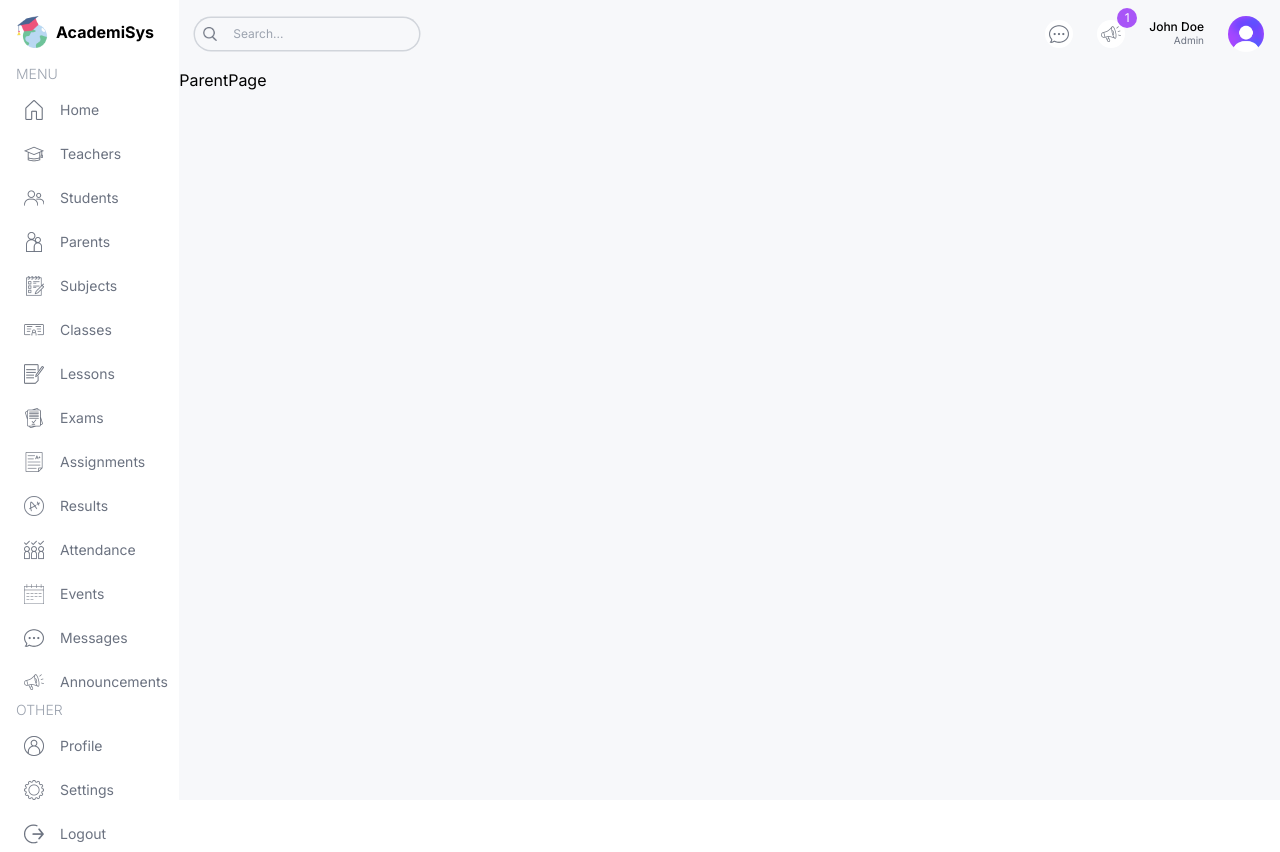
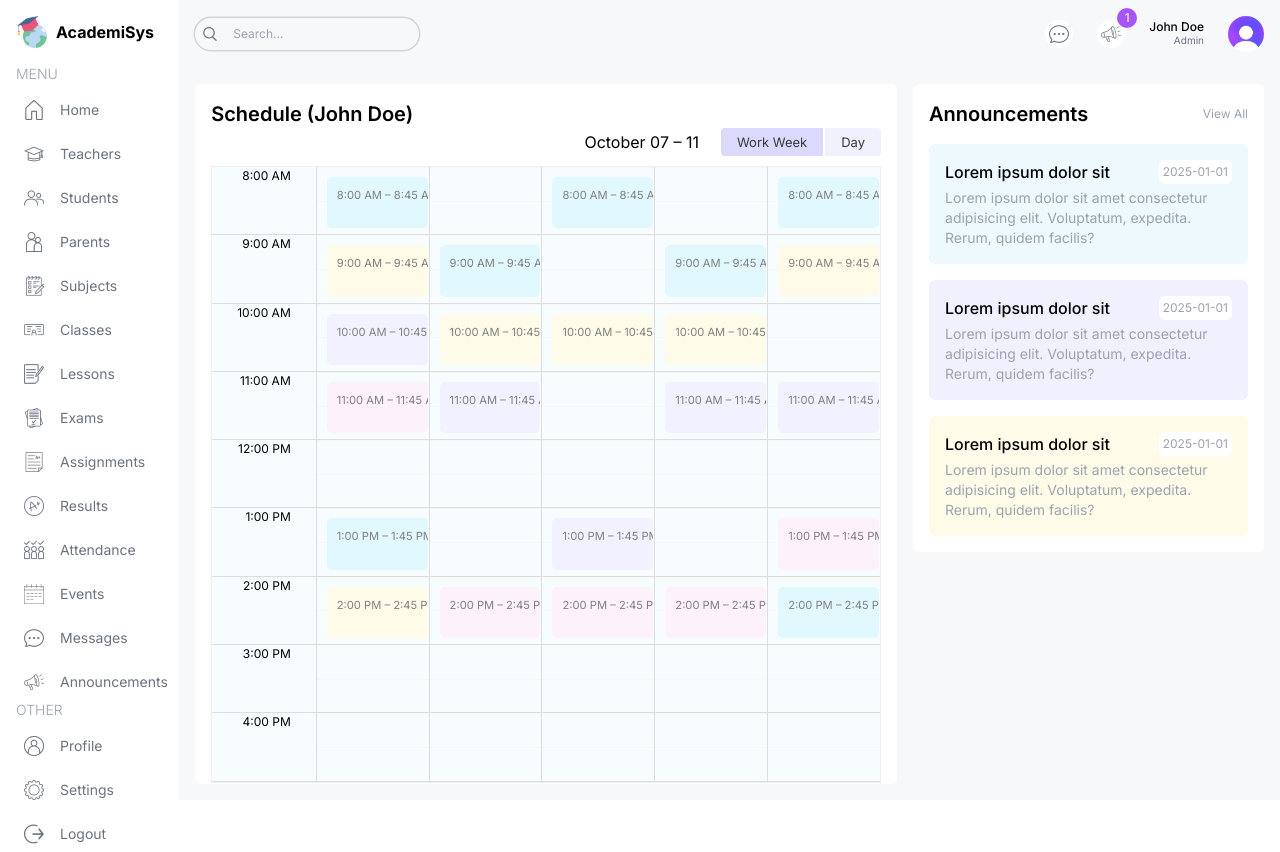
Before and after one commit to thenishantgiri/AcademiSys, a Next.js app: page /parent in a window 1280 px wide. Built offline with nearby package versions, Linux system fonts and the light colour scheme.

Commit message:
ParentPage: BigCalendar - ui implemented

```diff
--- a/app/(dashboard)/parent/page.tsx
+++ b/app/(dashboard)/parent/page.tsx
@@ -1,9 +1,23 @@
-const ParentPage = () => {
+import Announcements from "@/components/Announcements";
+import BigCalendar from "@/components/BigCalendar";
+
+const TeacherPage = () => {
   return (
-    <div className="">
-      <h1>ParentPage</h1>
+    <div className="flex-1 p-4 flex gap-4 flex-col xl:flex-row">
+      {/* LEFT */}
+      <div className="w-full xl:w-2/3">
+        <div className="h-full bg-white p-4 rounded-md">
+          <h1 className="text-xl font-semibold">Schedule (John Doe)</h1>
+          <BigCalendar />
+        </div>
+      </div>
+
+      {/* RIGHT */}
+      <div className="w-full xl:w-1/3 flex flex-col gap-8">
+        <Announcements />
+      </div>
     </div>
   );
 };
 
-export default ParentPage;
+export default TeacherPage;
```
